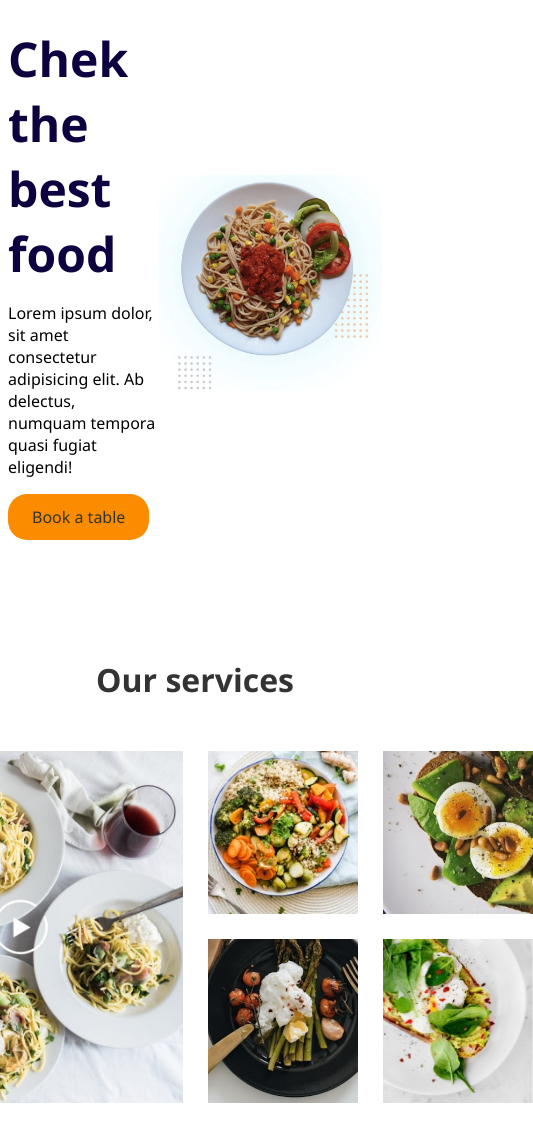
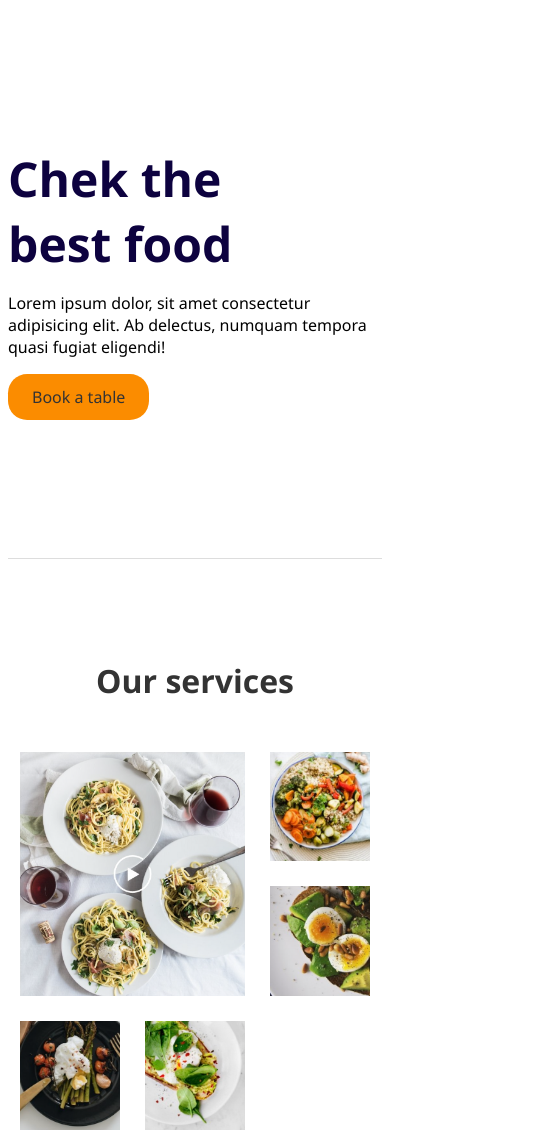
Before and after one commit to OrlandoGonzales13/CSS-Grid, a plain HTML site: page Proyecto/index.html in a window 390 px wide. Shown: the top 1133 px of the page, 533 px wide, since content can reach past the window. Drawn offline with Linux system fonts and the light colour scheme.

Commit message:
10-Proyecto - Responsive

```diff
--- a/Proyecto/style.css
+++ b/Proyecto/style.css
@@ -17,8 +17,9 @@ h1{
 
 .hero{
     display: grid;
-    grid-template-columns: 2fr 3fr;
+    grid-template-columns: minmax(300px, 2fr) 3fr;
     grid-auto-rows: 550px;
+    border-bottom: 1px solid #ddd;
 }
 
 .hero-image{
@@ -54,7 +55,7 @@ h1{
 
 .dishes-grid{
     display: grid;
-    grid-template-columns: repeat(4, minmax(150px, 200px));
+    grid-template-columns: repeat(auto-fit, minmax(75px, 200px));
     grid-auto-rows: 1fr;
     gap: 25px;
     justify-content: center;
@@ -86,7 +87,7 @@ h1{
     display: grid;
     gap: 25px;
     justify-content: center;
-    grid-template-columns: repeat(5, minmax(100px, 250px));
+    grid-template-columns: repeat(auto-fit, 150px);
 }
 
 .menu-grid-item{
@@ -100,3 +101,19 @@ h1{
     height: 100%;
     object-fit: contain;
 }
+
+@media screen and (max-width:768px) {
+    .hero{
+        grid-template-columns: minmax(300px, 500px);
+        justify-content: center;
+    }
+
+    .hero-image{
+        display: none;
+    }
+
+    .dishes-grid{
+        grid-template-columns: repeat(auto-fit, minmax(75px,100px));
+    }
+
+}
```
